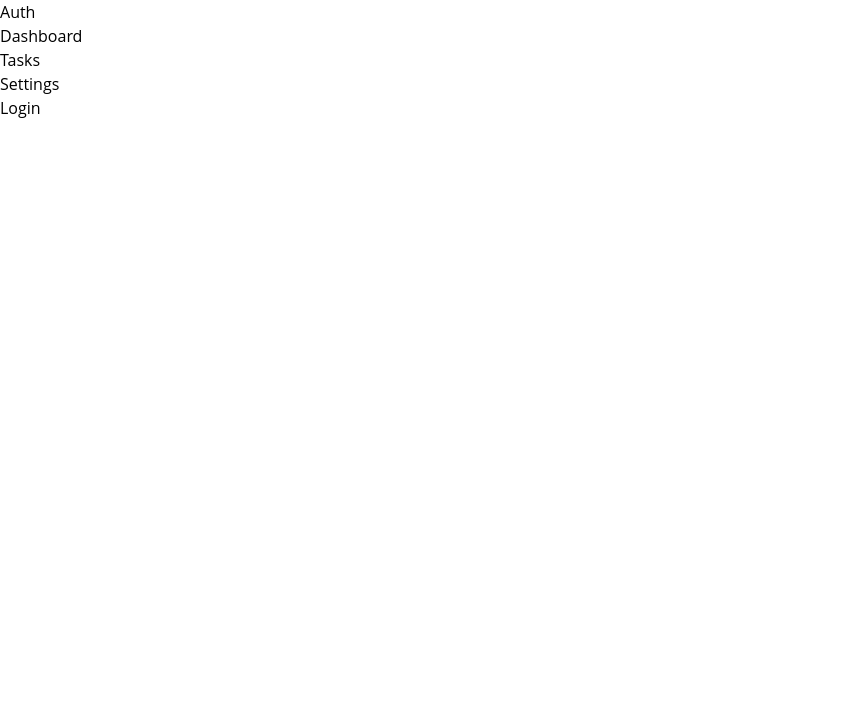
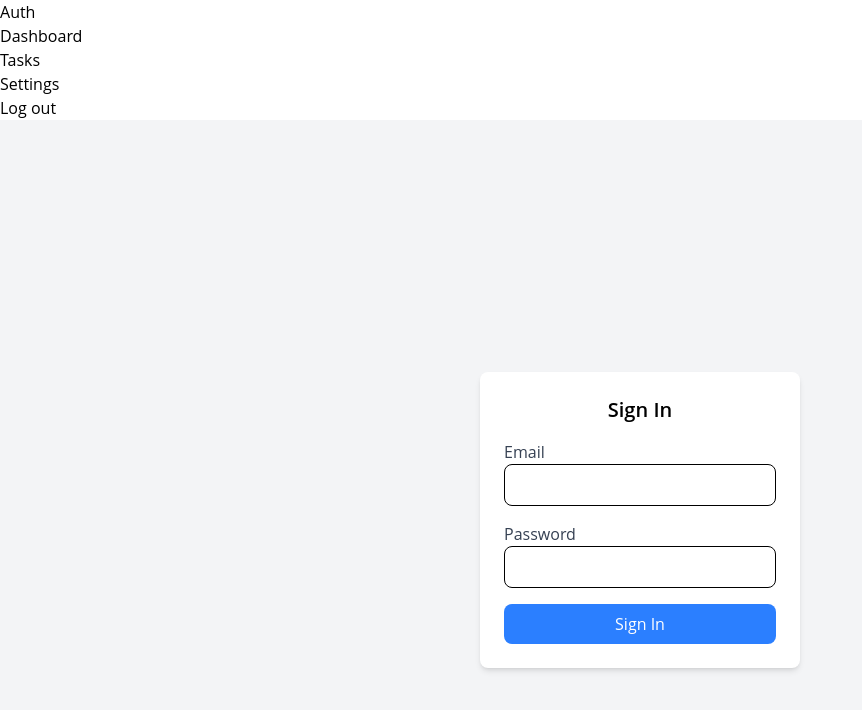
Before and after one commit to yaruta/planner-app, a Next.js app: page /auth/login in a window 1280 px wide. Shown: the top 710 px of the page, without its empty margins (0-862 px from the left). Built offline with nearby package versions, Linux system fonts and the light colour scheme; no server answers.

Commit message:
Add user sign in, sign up and log out with firebase

```diff
--- a/app/auth/login/page.jsx
+++ b/app/auth/login/page.jsx
@@ -1,7 +1,9 @@
+import AuthForm from "@/components/auth/AuthForm";
+
 export default function LoginPage() {
   return (
     <section>
-      <h1>Login</h1>
+      <AuthForm formType="login" />
     </section>
   );
 }
--- a/app/auth/register/page.jsx
+++ b/app/auth/register/page.jsx
@@ -1,7 +1,9 @@
+import AuthForm from "@/components/auth/AuthForm";
+
 export default function RegisterPage() {
-    return (
-      <section>
-        <h1>Register</h1>
-      </section>
-    );
-  }
+  return (
+    <section>
+      <AuthForm formType="register" />
+    </section>
+  );
+}
--- a/components/auth/AuthForm.jsx
+++ b/components/auth/AuthForm.jsx
@@ -1,3 +1,72 @@
-export default function AuthForm() {
-  return <form></form>;
-}
+"use client";
+import { useState } from "react";
+import {
+  useCreateUserWithEmailAndPassword,
+  useSignInWithEmailAndPassword,
+} from "react-firebase-hooks/auth";
+import { auth } from "@/firebase/config.js";
+import { useRouter } from "next/navigation";
+
+const AuthForm = ({ formType }) => {
+  const [email, setEmail] = useState("");
+  const [password, setPassword] = useState("");
+  const [createUserWithEmailAndPassword] =
+    useCreateUserWithEmailAndPassword(auth);
+  const [signInWithEmailAndPassword] = useSignInWithEmailAndPassword(auth);
+  const router = useRouter();
+
+  const handleSubmit = async (event) => {
+    event.preventDefault();
+    try {
+      if (formType === "login") {
+        await signInWithEmailAndPassword(email, password);
+      } else {
+        await createUserWithEmailAndPassword(email, password);
+      }
+      router.push("/");
+    } catch (error) {
+      console.error(error);
+    }
+  };
+
+  return (
+    <div className="flex justify-center items-center h-screen bg-gray-100">
+      <form
+        onSubmit={handleSubmit}
+        className="bg-white p-6 rounded-lg shadow-md w-80"
+      >
+        <h2 className="text-xl font-semibold mb-4 text-center">
+          {formType === "login" ? "Sign In" : "Sign Up"}
+        </h2>
+        <div className="mb-4">
+          <label className="block text-gray-700">Email</label>
+          <input
+            type="email"
+            value={email}
+            onChange={(e) => setEmail(e.target.value)}
+            className="w-full px-3 py-2 border rounded-lg focus:outline-none focus:ring-1 focus:ring-blue-500"
+            required
+          />
+        </div>
+        <div className="mb-4">
+          <label className="block text-gray-700">Password</label>
+          <input
+            type="password"
+            value={password}
+            onChange={(e) => setPassword(e.target.value)}
+            className="w-full px-3 py-2 border rounded-lg focus:outline-none focus:ring-1 focus:ring-blue-500"
+            required
+          />
+        </div>
+        <button
+          type="submit"
+          className="w-full bg-blue-500 text-white py-2 rounded-lg hover:bg-blue-600 transition"
+        >
+          {formType === "login" ? "Sign In" : "Sign Up"}
+        </button>
+      </form>
+    </div>
+  );
+};
+
+export default AuthForm;
--- a/components/navigation/MainNavigation.jsx
+++ b/components/navigation/MainNavigation.jsx
@@ -1,6 +1,12 @@
+"use client";
 import Link from "next/link";
+import { signOut } from "firebase/auth";
+import { auth } from "@/firebase/config.js";
+import { useAuthState } from "react-firebase-hooks/auth";
 
 export default function MainNavigation() {
+  const [user] = useAuthState(auth);
+  console.log({ user });
   return (
     <nav>
       <ul>
@@ -16,6 +22,9 @@ export default function MainNavigation() {
         <li>
           <Link href="/settings">Settings</Link>
         </li>
+        <li>
+          <button onClick={() => signOut(auth)}>Log out</button>
+        </li>
       </ul>
     </nav>
   );
```
